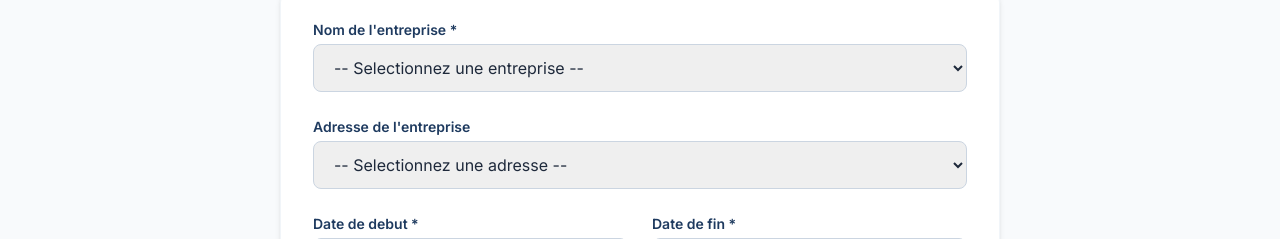
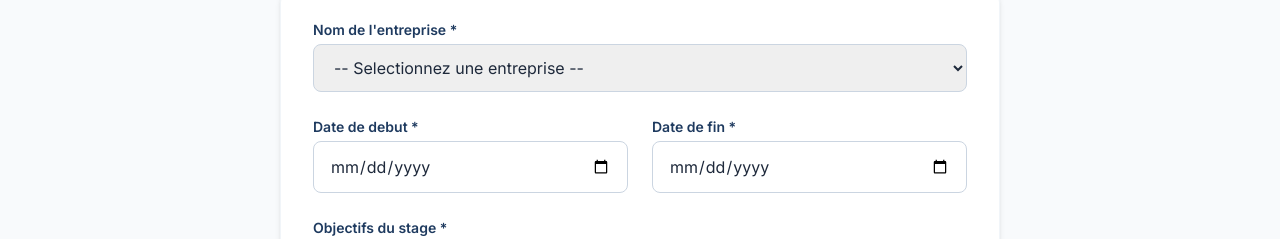
Before and after one commit to awaw08002/sgds-esp, a Next.js app: page /etudiant/nouvelle-demande in a window 1280 px wide. Shown: the part 242-481 px from the top of the page. Built offline with nearby package versions, Linux system fonts and the light colour scheme; no server answers.

Commit message:
supprimer champ adresse entreprise

```diff
--- a/app/etudiant/nouvelle-demande/page.tsx
+++ b/app/etudiant/nouvelle-demande/page.tsx
@@ -9,7 +9,7 @@ import { createClient } from '@/lib/supabase'
 
 export default function NouvelleDemandePage() {
   const [form, setForm] = useState({
-    entreprise: '', adresseEntreprise: '', dateDebut: '',
+    entreprise: '', dateDebut: '',
     dateFin: '', objectifsStage: '',
   })
   const [fichiers, setFichiers] = useState<File[]>([])
@@ -46,7 +46,6 @@ export default function NouvelleDemandePage() {
         .insert({
           referenceunique: ref,
           entreprise: form.entreprise,
-          adresseentreprise: form.adresseEntreprise,
           datedebut: form.dateDebut,
           datefin: form.dateFin,
           objectifsstage: form.objectifsStage,
@@ -130,7 +129,6 @@ export default function NouvelleDemandePage() {
             <div className="md:col-span-2">
               <label className="label">Nom de l'entreprise *</label>
               <select
-                name="entreprise"
                 value={form.entreprise}
                 onChange={(e) => setForm(prev => ({ ...prev, entreprise: e.target.value }))}
                 className="input-field"
@@ -156,37 +154,6 @@ export default function NouvelleDemandePage() {
                 <option>Sapco</option>
                 <option>Ageroute</option>
                 <option>ADIE</option>
-                <option>Autre</option>
-              </select>
-            </div>
-
-            {/* Adresse */}
-            <div className="md:col-span-2">
-              <label className="label">Adresse de l'entreprise</label>
-              <select
-                name="adresseEntreprise"
-                value={form.adresseEntreprise}
-                onChange={(e) => setForm(prev => ({ ...prev, adresseEntreprise: e.target.value }))}
-                className="input-field">
-                <option value="">-- Selectionnez une adresse --</option>
-                <option>Plateau, Dakar</option>
-                <option>Almadies, Dakar</option>
-                <option>Mermoz, Dakar</option>
-                <option>Fann, Dakar</option>
-                <option>Point E, Dakar</option>
-                <option>Ouakam, Dakar</option>
-                <option>Yoff, Dakar</option>
-                <option>Ngor, Dakar</option>
-                <option>Sacre Coeur, Dakar</option>
-                <option>Grand Yoff, Dakar</option>
-                <option>Parcelles Assainies, Dakar</option>
-                <option>Pikine, Dakar</option>
-                <option>Guediawaye, Dakar</option>
-                <option>Rufisque, Dakar</option>
-                <option>Thies</option>
-                <option>Saint-Louis</option>
-                <option>Ziguinchor</option>
-                <option>Kaolack</option>
                 <option>Autre</option>
               </select>
             </div>
```
